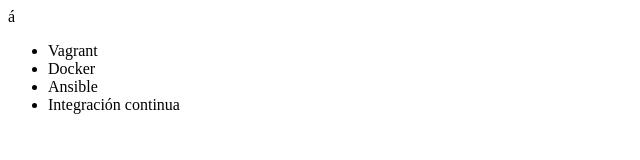
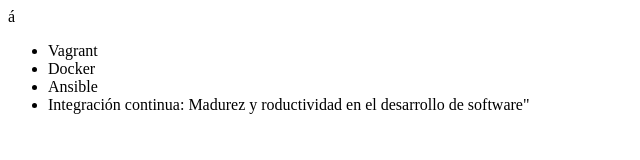
Before and after one commit to VeroC24/alura-git, a plain HTML site: page index.html in a window 1280 px wide. Shown: the whole page, without its empty margins (0-640 px from the left). Drawn offline with Linux system fonts and the light colour scheme.

Commit message:
renombrando curso de integracion continua

```diff
--- a/index.html
+++ b/index.html
@@ -9,7 +9,7 @@
          <li> Vagrant </li>
          <li> Docker </li>
          <li> Ansible </li>
-         <li> Integración continua </li>
+         <li> Integración continua: Madurez y roductividad en el desarrollo de software" </li>
      </ul>
 </body>
 </html>
```
